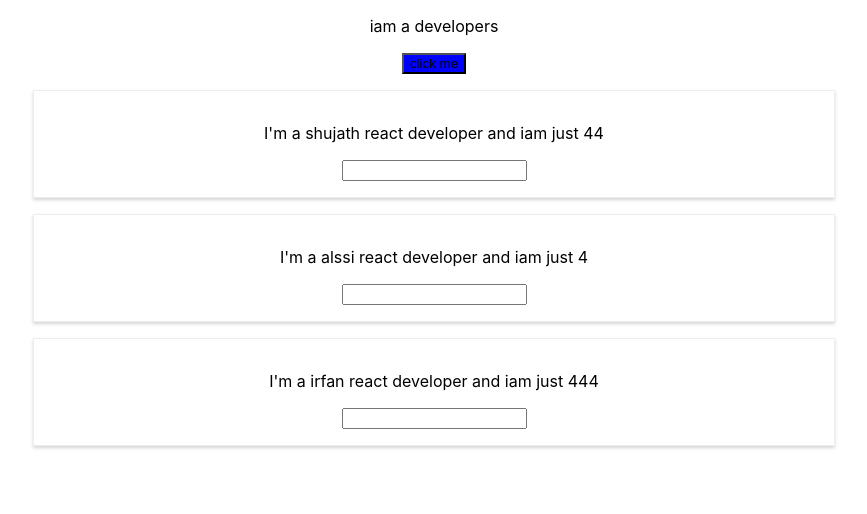
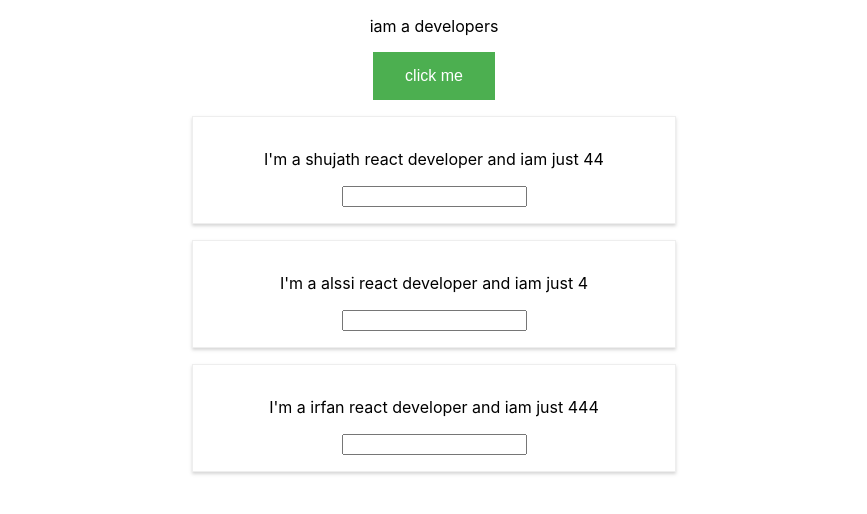
Before and after one commit to shujathaliirfan/react, a React (Create React App) app: page / in a window 1280 px wide. Both pictures are taken after a click on the button "click me". Shown: the top 514 px of the page, without its empty margins (206-1073 px from the left). Built offline with nearby package versions, Linux system fonts and the light colour scheme.

Commit message:
styling of element using styled-components

```diff
--- a/package.json
+++ b/package.json
@@ -6,9 +6,11 @@
     "@testing-library/jest-dom": "^4.2.4",
     "@testing-library/react": "^9.4.0",
     "@testing-library/user-event": "^7.2.1",
+    "radium": "^0.26.0",
     "react": "^16.12.0",
     "react-dom": "^16.12.0",
-    "react-scripts": "3.4.0"
+    "react-scripts": "3.4.0",
+    "styled-components": "^5.0.1"
   },
   "scripts": {
     "start": "react-scripts start",
--- a/src/App.js
+++ b/src/App.js
@@ -1,7 +1,25 @@
 import React, {Component} from 'react';
 import Person from './Person/Person';
+import './App.css';
 
-import './App.css';
+import styled from 'styled-components'
+
+
+const StyledButton  =styled.button`
+
+background-color: #4CAF50; /* Green */
+  border: none;
+  color: white;
+  padding: 15px 32px;
+  text-align: center;
+  text-decoration: none;
+  display: inline-block;
+  font-size: 16px;
+  &:hover{
+    background-color: orange;
+    color:white;
+
+  }`;
 
 class App extends Component {
 
@@ -64,7 +82,11 @@ render(){
   // }
 
   let style ={
-    backgroundColor:'red'
+    backgroundColor:'red',
+    ':hover':{
+      backgroundColor:'lightgreen',
+      color:'black'
+    }
   }
 
 
@@ -85,7 +107,11 @@ render(){
 
        </div>
      )
-    style.backgroundColor='blue';
+    style.backgroundColor ='blue';
+    style[':hover']={
+      backgroundColor:'yellow',
+      colo:'brown'
+    }
    }
 
 
@@ -97,13 +123,16 @@ render(){
     classes.push('red')
   }
   return (
+
     <div className="App">
       <p className={classes.join('')}>iam a developers</p>
-      <button style={style} onClick={this.myFunction}>click me</button>
-      {person}
+      {/* <button style={style} onClick={this.myFunction}>click me</button> */}
+      <StyledButton  onClick={this.myFunction}>click me</StyledButton>
+           {person}
 
     </div>
+
   )
 }}
 
-export default App;
+export default  App;
--- a/src/Person/Person.js
+++ b/src/Person/Person.js
@@ -1,13 +1,30 @@
 import React,{Component} from 'react';
-import './Person.css'
+// import './Person.css'
+import styled from 'styled-components'
+
+const StyleDiv = styled.div`
+
+    width:60%;
+    margin:16px auto;
+    border:1px solid #eee;
+    box-shadow: 0px 2px 3px #cccc;
+    padding:16px;
+    text-align:center;
+
+
+@media (min-width:500px){
+    width:450px;
+}
+`
 
 var Person =(props) =>{
+
 return(
-<div className="pperson">
+<StyleDiv>
 <p onClick={props.click}>I'm a  {props.name} react developer  and iam just {props.age} </p>
 
  <input type="text" onChange={props.changed} value={props.currentName} />
-</div>
+ </StyleDiv>
  )
 }
 
```
Also changed, not shown: 1 other file (tests, documents, lock files or other folders).
